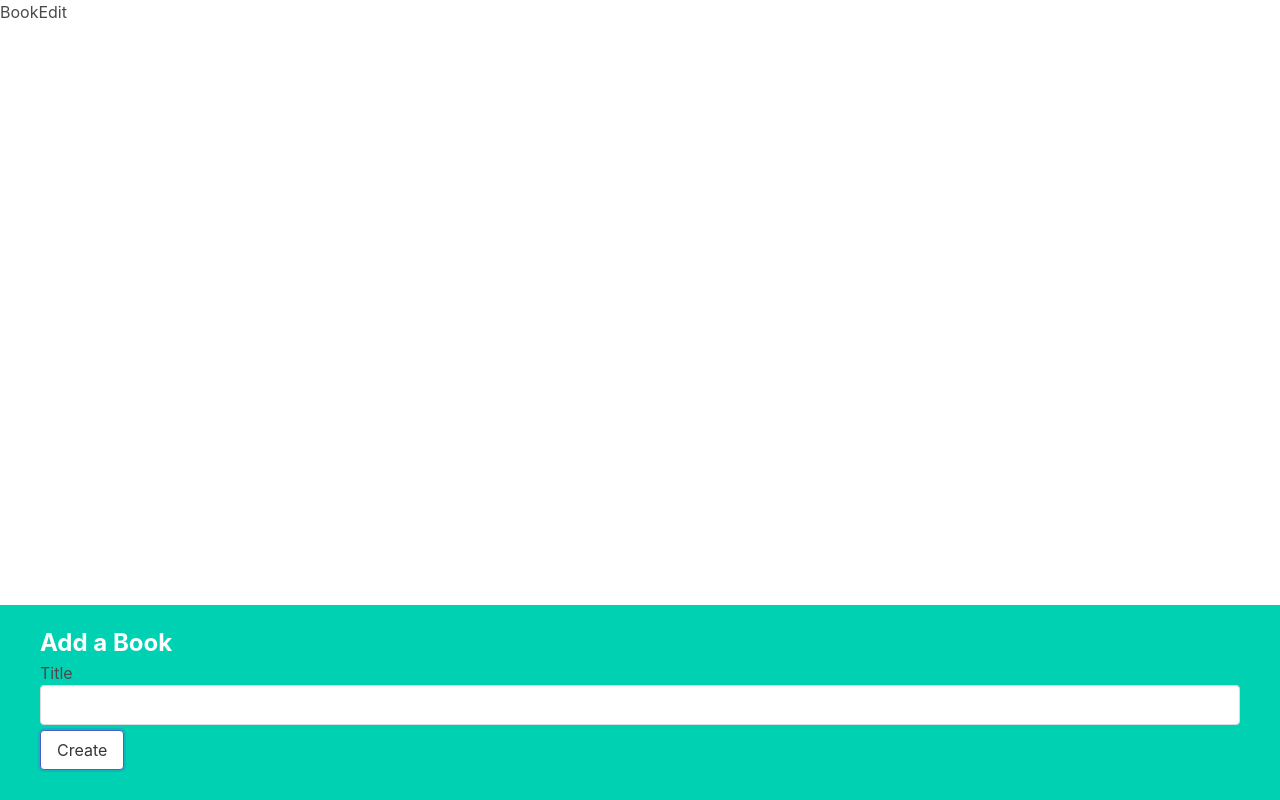
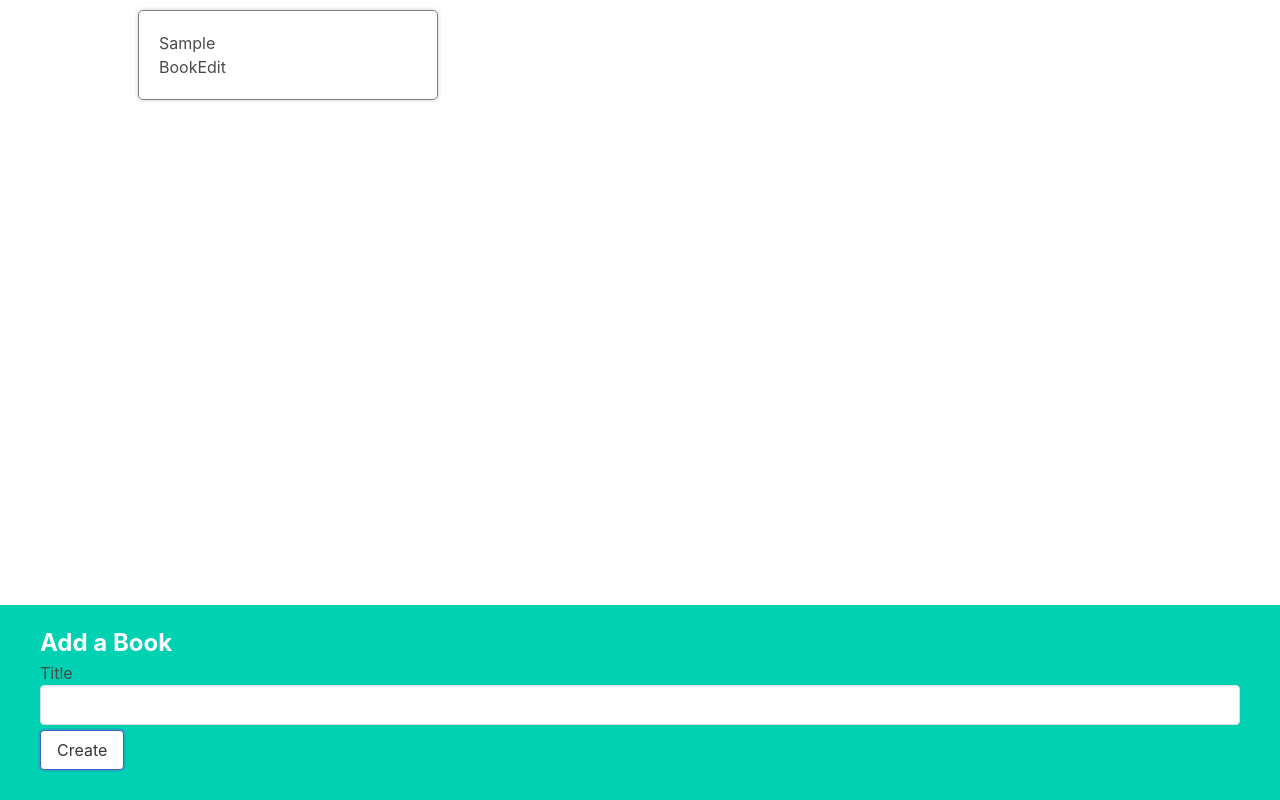
Before and after one commit to VsevolodPantjukhin/books, a React (Create React App) app: page / in a window 1280 px wide. Both pictures are taken after typing "Sample" into the empty fields and a click on the button "Create". Built offline with nearby package versions, Linux system fonts and the light colour scheme.

Commit message:
Displaying the List

```diff
--- a/src/App/App.js
+++ b/src/App/App.js
@@ -12,9 +12,9 @@
   };
 
   return (
-    <div>
+    <div className="app">
+      <BookList books={books} />
       <BookCreate onCreate={createBook} />
-      <BookList />
     </div>
   );
 };
--- a/src/components/BookList/BookList.js
+++ b/src/components/BookList/BookList.js
@@ -2,12 +2,11 @@
 
 import BookShow from '../BookShow/BookShow';
 
-const BookList = () => {
-  return (
-    <div>
-      <BookShow />
-    </div>
-  );
+const BookList = ({ books }) => {
+  const renderedBooks = books.map((book) => {
+    return <BookShow book={book} key={book.id} />;
+  });
+  return <div className="book-list">{renderedBooks}</div>;
 };
 
 export default BookList;
--- a/src/components/BookShow/BookShow.js
+++ b/src/components/BookShow/BookShow.js
@@ -2,9 +2,10 @@
 
 import BookEdit from '../BookEdit/BookEdit';
 
-const BookShow = () => {
+const BookShow = ({ book }) => {
   return (
-    <div>
+    <div className="book-show">
+      {book.title}
       <BookEdit />
     </div>
   );
```
